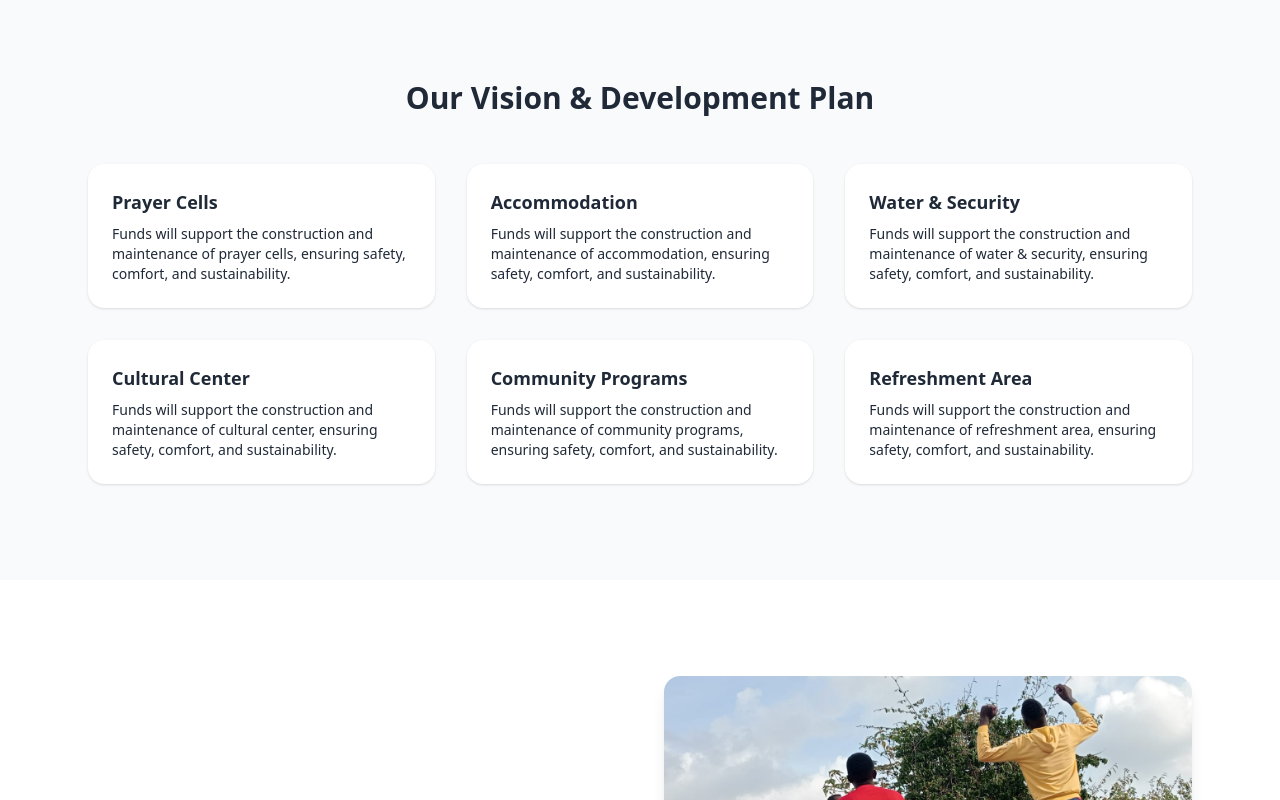
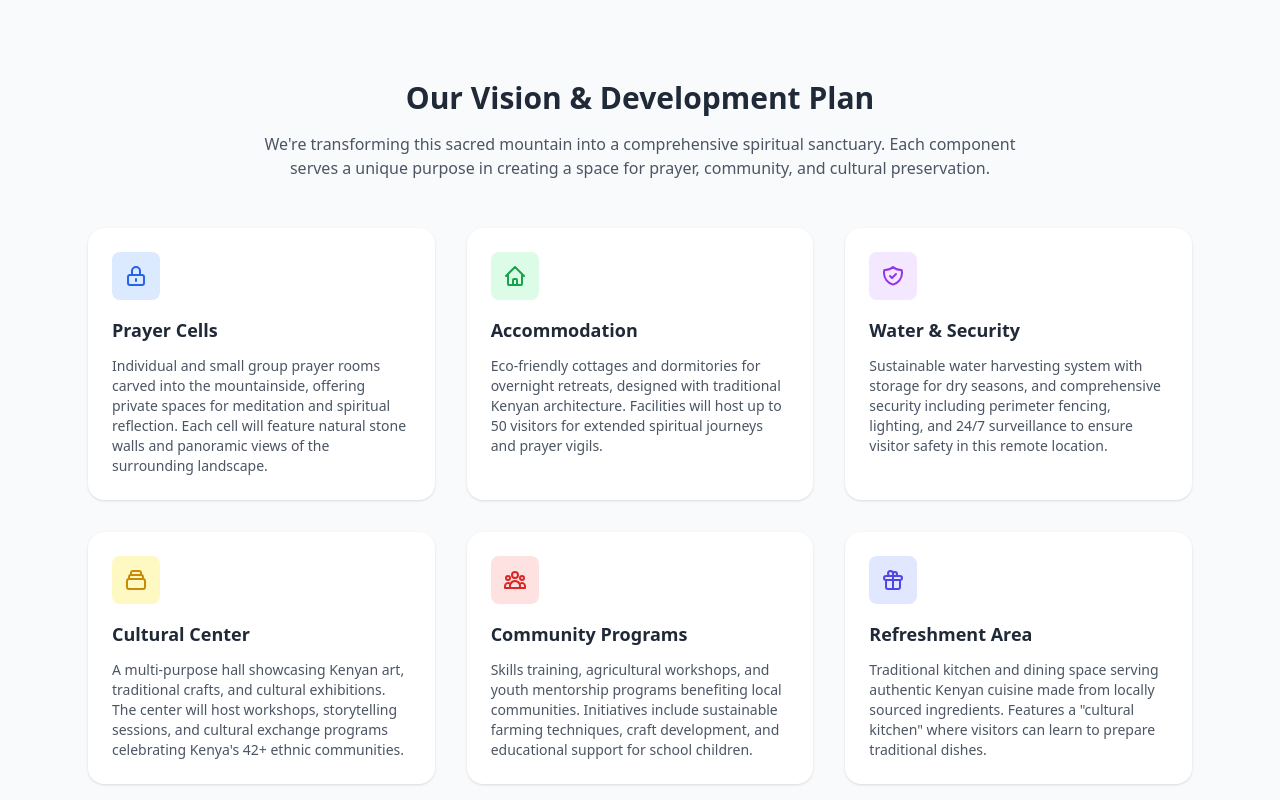
Before and after one commit to rodneyswaji-hue/prayer_mountain, a React (Vite) app: page / in a window 1280 px wide. Shown: the part 1460-2260 px from the top of the page. Built offline with nearby package versions, Linux system fonts and the light colour scheme.

Commit message:
final commit

```diff
--- a/src/App.tsx
+++ b/src/App.tsx
@@ -105,16 +105,107 @@ export default function App() {
       </section>
 
       {/* VISION */}
+{/* VISION */}
 <section id="vision" className="py-24 bg-gray-50">
   <div className="max-w-6xl mx-auto px-6">
-          <h3 className="text-3xl font-bold text-center mb-12">Our Vision & Development Plan</h3>
+    <h3 className="text-3xl font-bold text-center mb-4">Our Vision & Development Plan</h3>
+    <p className="text-center text-gray-600 mb-12 max-w-3xl mx-auto">
+      We're transforming this sacred mountain into a comprehensive spiritual sanctuary.
+      Each component serves a unique purpose in creating a space for prayer, community, and cultural preservation.
+    </p>
+
     <div className="grid md:grid-cols-3 gap-8">
-            {["Prayer Cells", "Accommodation", "Water & Security", "Cultural Center", "Community Programs", "Refreshment Area"].map((item) => (
-              <div key={item} className="bg-white p-6 rounded-2xl shadow">
-                <h4 className="font-semibold text-lg mb-2">{item}</h4>
-                <p className="text-sm">Funds will support the construction and maintenance of {item.toLowerCase()}, ensuring safety, comfort, and sustainability.</p>
+
+      {/* Prayer Cells */}
+      <div className="bg-white p-6 rounded-2xl shadow hover:shadow-lg transition-shadow duration-300">
+        <div className="w-12 h-12 bg-blue-100 rounded-lg flex items-center justify-center mb-4">
+          <svg className="w-6 h-6 text-blue-600" fill="none" stroke="currentColor" viewBox="0 0 24 24">
+            <path strokeLinecap="round" strokeLinejoin="round" strokeWidth={2} d="M12 15v2m-6 4h12a2 2 0 002-2v-6a2 2 0 00-2-2H6a2 2 0 00-2 2v6a2 2 0 002 2zm10-10V7a4 4 0 00-8 0v4h8z" />
+          </svg>
         </div>
-            ))}
+        <h4 className="font-semibold text-lg mb-3 text-gray-800">Prayer Cells</h4>
+        <p className="text-sm text-gray-600">
+          Individual and small group prayer rooms carved into the mountainside, offering
+          private spaces for meditation and spiritual reflection. Each cell will feature
+          natural stone walls and panoramic views of the surrounding landscape.
+        </p>
+      </div>
+
+      {/* Accommodation */}
+      <div className="bg-white p-6 rounded-2xl shadow hover:shadow-lg transition-shadow duration-300">
+        <div className="w-12 h-12 bg-green-100 rounded-lg flex items-center justify-center mb-4">
+          <svg className="w-6 h-6 text-green-600" fill="none" stroke="currentColor" viewBox="0 0 24 24">
+            <path strokeLinecap="round" strokeLinejoin="round" strokeWidth={2} d="M3 12l2-2m0 0l7-7 7 7M5 10v10a1 1 0 001 1h3m10-11l2 2m-2-2v10a1 1 0 01-1 1h-3m-6 0a1 1 0 001-1v-4a1 1 0 011-1h2a1 1 0 011 1v4a1 1 0 001 1m-6 0h6" />
+          </svg>
+        </div>
+        <h4 className="font-semibold text-lg mb-3 text-gray-800">Accommodation</h4>
+        <p className="text-sm text-gray-600">
+          Eco-friendly cottages and dormitories for overnight retreats, designed with
+          traditional Kenyan architecture. Facilities will host up to 50 visitors for
+          extended spiritual journeys and prayer vigils.
+        </p>
+      </div>
+
+      {/* Water & Security */}
+      <div className="bg-white p-6 rounded-2xl shadow hover:shadow-lg transition-shadow duration-300">
+        <div className="w-12 h-12 bg-purple-100 rounded-lg flex items-center justify-center mb-4">
+          <svg className="w-6 h-6 text-purple-600" fill="none" stroke="currentColor" viewBox="0 0 24 24">
+            <path strokeLinecap="round" strokeLinejoin="round" strokeWidth={2} d="M9 12l2 2 4-4m5.618-4.016A11.955 11.955 0 0112 2.944a11.955 11.955 0 01-8.618 3.04A12.02 12.02 0 003 9c0 5.591 3.824 10.29 9 11.622 5.176-1.332 9-6.03 9-11.622 0-1.042-.133-2.052-.382-3.016z" />
+          </svg>
+        </div>
+        <h4 className="font-semibold text-lg mb-3 text-gray-800">Water & Security</h4>
+        <p className="text-sm text-gray-600">
+          Sustainable water harvesting system with storage for dry seasons, and
+          comprehensive security including perimeter fencing, lighting, and 24/7
+          surveillance to ensure visitor safety in this remote location.
+        </p>
+      </div>
+
+      {/* Cultural Center */}
+      <div className="bg-white p-6 rounded-2xl shadow hover:shadow-lg transition-shadow duration-300">
+        <div className="w-12 h-12 bg-yellow-100 rounded-lg flex items-center justify-center mb-4">
+          <svg className="w-6 h-6 text-yellow-600" fill="none" stroke="currentColor" viewBox="0 0 24 24">
+            <path strokeLinecap="round" strokeLinejoin="round" strokeWidth={2} d="M19 11H5m14 0a2 2 0 012 2v6a2 2 0 01-2 2H5a2 2 0 01-2-2v-6a2 2 0 012-2m14 0V9a2 2 0 00-2-2M5 11V9a2 2 0 012-2m0 0V5a2 2 0 012-2h6a2 2 0 012 2v2M7 7h10" />
+          </svg>
+        </div>
+        <h4 className="font-semibold text-lg mb-3 text-gray-800">Cultural Center</h4>
+        <p className="text-sm text-gray-600">
+          A multi-purpose hall showcasing Kenyan art, traditional crafts, and cultural
+          exhibitions. The center will host workshops, storytelling sessions, and
+          cultural exchange programs celebrating Kenya's 42+ ethnic communities.
+        </p>
+      </div>
+
+      {/* Community Programs */}
+      <div className="bg-white p-6 rounded-2xl shadow hover:shadow-lg transition-shadow duration-300">
+        <div className="w-12 h-12 bg-red-100 rounded-lg flex items-center justify-center mb-4">
+          <svg className="w-6 h-6 text-red-600" fill="none" stroke="currentColor" viewBox="0 0 24 24">
+            <path strokeLinecap="round" strokeLinejoin="round" strokeWidth={2} d="M17 20h5v-2a3 3 0 00-5.356-1.857M17 20H7m10 0v-2c0-.656-.126-1.283-.356-1.857M7 20H2v-2a3 3 0 015.356-1.857M7 20v-2c0-.656.126-1.283.356-1.857m0 0a5.002 5.002 0 019.288 0M15 7a3 3 0 11-6 0 3 3 0 016 0zm6 3a2 2 0 11-4 0 2 2 0 014 0zM7 10a2 2 0 11-4 0 2 2 0 014 0z" />
+          </svg>
+        </div>
+        <h4 className="font-semibold text-lg mb-3 text-gray-800">Community Programs</h4>
+        <p className="text-sm text-gray-600">
+          Skills training, agricultural workshops, and youth mentorship programs
+          benefiting local communities. Initiatives include sustainable farming
+          techniques, craft development, and educational support for school children.
+        </p>
+      </div>
+
+      {/* Refreshment Area */}
+      <div className="bg-white p-6 rounded-2xl shadow hover:shadow-lg transition-shadow duration-300">
+        <div className="w-12 h-12 bg-indigo-100 rounded-lg flex items-center justify-center mb-4">
+          <svg className="w-6 h-6 text-indigo-600" fill="none" stroke="currentColor" viewBox="0 0 24 24">
+            <path strokeLinecap="round" strokeLinejoin="round" strokeWidth={2} d="M12 8v13m0-13V6a2 2 0 112 2h-2zm0 0V5.5A2.5 2.5 0 109.5 8H12zm-7 4h14M5 12a2 2 0 110-4h14a2 2 0 110 4M5 12v7a2 2 0 002 2h10a2 2 0 002-2v-7" />
+          </svg>
+        </div>
+        <h4 className="font-semibold text-lg mb-3 text-gray-800">Refreshment Area</h4>
+        <p className="text-sm text-gray-600">
+          Traditional kitchen and dining space serving authentic Kenyan cuisine
+          made from locally sourced ingredients. Features a "cultural kitchen"
+          where visitors can learn to prepare traditional dishes.
+        </p>
+      </div>
+
     </div>
   </div>
 </section>
```
Lines whose indentation alone changed are shown as unchanged.
